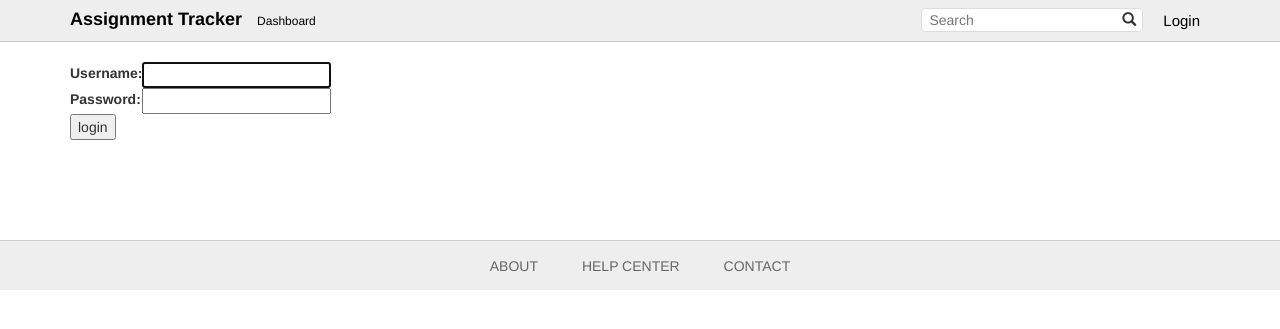
After one commit to dvfo1891/CSCI3308_Project, a Django app: page /accounts/login/ in a window 1280 px wide. The commit adds this page. Shown: the top 329 px of the page. Run offline with Django 3.2, Linux system fonts and the light colour scheme; some libraries are stand-ins or nearby versions.

Commit message:
Add login, logout, and profile.

```diff
--- a/AssignmentTracker/tables/static/css/style.css
+++ b/AssignmentTracker/tables/static/css/style.css
@@ -68,6 +68,12 @@ header h1{
   font-weight: bold;
 }
 
+#dashboard{
+  font-size: 12px;
+  float: left;
+  padding: 13px 0 0 15px;
+}
+
 header ul.nav {
   height: inherit;
   float: right;
@@ -91,7 +97,7 @@ header ul.nav li a {
 }
 
 header ul.nav li form {
-  margin-top: 10px;
+  margin-top: 8px;
   margin-right: 10px;
   background-color: white;
   padding-left: 5px;
--- /dev/null
+++ b/AssignmentTracker/tables/templates/registration/login.html
@@ -0,0 +1,23 @@
+{% extends 'tables/base.html' %}
+
+{% block content %}
+{% if form.errors %}
+    <p>Your username and password didn't match. Please try again.</p>
+{% endif %}
+
+<form method='post' action="{% url 'django.contrib.auth.views.login' %}">
+    {% csrf_token %}
+    <table>
+        <tr>
+            <td>{{ form.username.label_tag }}</td>
+            <td>{{ form.username }}</td>
+        </tr>
+        <tr>
+            <td>{{ form.password.label_tag }}</td>
+            <td>{{ form.password }}</td>
+        </tr>
+    </table>
+    <input type="submit" value="login" />
+    <input type="hidden" name="next" value="{{ next }}" />
+</form>
+{% endblock %}
--- a/AssignmentTracker/tables/templates/tables/base.html
+++ b/AssignmentTracker/tables/templates/tables/base.html
@@ -11,18 +11,25 @@
 <body>
   <header class="clearfix">
     <div class="container">
-      <h1><a href="{% url 'dashboard' %}">Assignment Tracker</a></h1>
+      <h1><a href="{% url 'test_main' %}">Assignment Tracker</a></h1>
+      <a id="dashboard" href="{% url 'dashboard' %}">Dashboard</a>
       <ul class="topbar nav">
         {% if not user.is_authenticated %}
         <li class="topbar dropdown">
           <a href="{% url 'login' %}">Login</a>
           <div class="topbar dropdown-items">
               <a href = "{% url 'signup' %}">Sign up</a>
-              <a href="{% url 'login' %}">Log in</a>
+              <a href="{% url 'django.contrib.auth.views.login' %}" class="top-menu">Login</a>
           </div>
         </li>
         {% else %}
-        <li><a href="">{{ user.username }}</a></li>
+        <li class="topbar dropdown">
+          <a href="">{{ user.username }}</a>
+          <div class="topbar dropdown-items">
+              <a href="{% url 'profile' %}">Profile</a>
+              <a href="{% url 'logout' %}" class="top-menu">Logout</a>
+          </div>
+        </li>
         <li><a href="{% url 'notif' %}">Notification</a></li>
         {% endif %}
         <li>
--- /dev/null
+++ b/AssignmentTracker/tables/templates/tables/profile.html
@@ -0,0 +1,6 @@
+{% extends 'tables/base.html' %}
+
+{% block content %}
+<p> Profile page</p>
+
+{% endblock %}
--- a/AssignmentTracker/tables/urls.py
+++ b/AssignmentTracker/tables/urls.py
@@ -8,7 +8,12 @@ urlpatterns = [
     url(r'^search/$', views.search, name='search'),
     url(r'^notif/$', views.notif, name='notif'),
     url(r'^dashboard/$', views.dashboard, name='dashboard'),
-    url(r'^about/$', views.about,name='about'),
-    url(r'^help/$', views.helpcenter,name='help'),
-    url(r'^contact/$', views.contact,name='contact'),
+    url(r'^about/$', views.about, name='about'),
+    url(r'^help/$', views.helpcenter, name='help'),
+    url(r'^contact/$', views.contact, name='contact'),
+    url(r'^search/$', views.search, name='search'),
+    # account.
+    url(r'^accounts/login/$', 'django.contrib.auth.views.login'),
+    url(r'^accounts/profile/$', views.profile, name='profile'),
+    url(r'^accounts/logout/$', 'django.contrib.auth.views.logout', {'next_page': '/'}, name='logout'),
 ]
```
Also changed, not shown: AssignmentTracker/tables/templates/tables/login.html (deleted, +0 -7 lines), AssignmentTracker/tables/templates/tables/search.html (added, +11 -0 lines), AssignmentTracker/tables/views.py (+9 -9 lines), AssignmentTracker/db.sqlite3.
